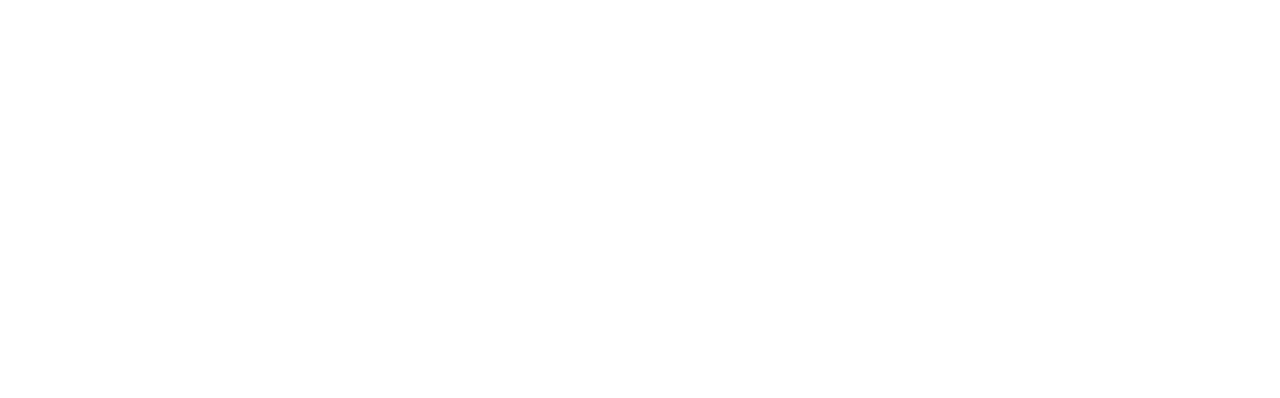
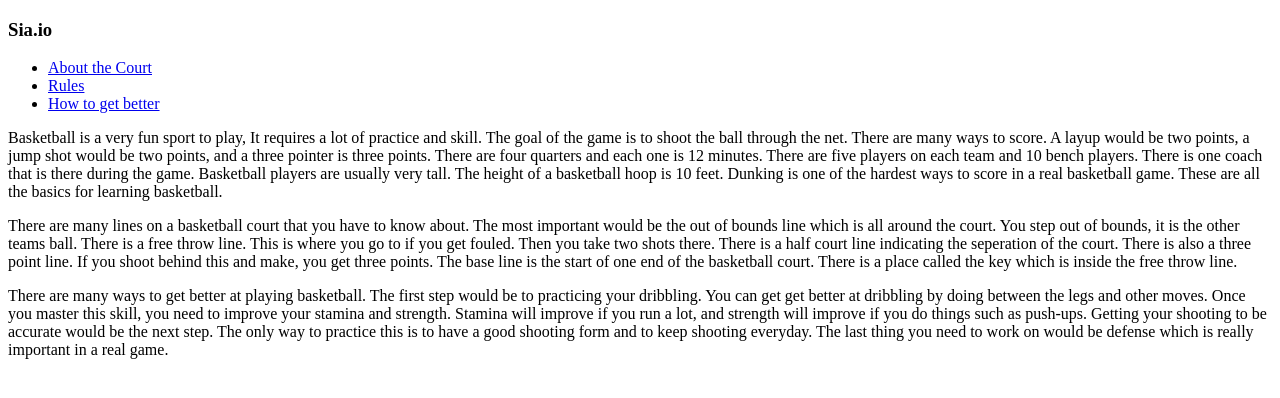
Before and after one commit to wa-crypto/food, a plain HTML site: page index.html in a window 1280 px wide. Drawn offline with Linux system fonts and the light colour scheme.

Commit message:
Update index.html

```diff
--- a/index.html
+++ b/index.html
@@ -1,7 +1,64 @@
+
+<!DOCTYPE html>
 <html>
 
 
+	<head>
+
+  <meta name="author" content="belly flop">
+  <meta name="description" content="basketball">
+  <meta name="keywords" content="teamwebsite">
+	</head>
+ <Body>
+  <title>Basketball!</title>
+
+ <link rel="stylesheet" type="text/css" href="style.css">
+
+  <div class="navBar">
+            <h3 class= "logo">Sia.io</h3>
+            <ul>
+                <li class="grow"><a href="#about">About the Court  </a></li>
+                <li class="grow"><a href="#rules">Rules</a></li>
+                <li class="grow"><a href="#better"> How to get better</a></li>
+                </ul>
+            </div>
 
 
 
+    <div class="head">
+
+       <p>
+      	 Basketball is a very fun sport to play, It requires a lot of practice and skill.
+       The goal of the game is to shoot the ball through the net. There are many ways to score. A layup
+       would be two points, a jump shot would be two points, and a three pointer is three points. There are four quarters and
+       each one is 12 minutes. There are five players on each team and 10 bench players. There is one coach that is there during
+       the game. Basketball players are usually very tall. The height of a basketball hoop is 10 feet. Dunking is one of the hardest
+       ways to score in a real basketball game. These are all the basics for learning basketball.
+       </p>
+    </div>
+
+<a name ="About the Court"></a>
+    <div class="about">
+     <p>
+	There are many lines on a basketball court that you have to know about. The most important would be the out of bounds line which is
+all around the court. You step out of bounds, it is the other teams ball. There is a free throw line. This is where you go to if you
+get fouled. Then you take two shots there. There is a half court line indicating the seperation of the court. There is also a three
+point line. If you shoot behind this and make, you get three points. The base line is the start of one end of the basketball court.
+There is a place called the key which is inside the free throw line.
+
+        </p>
+
+    </div>
+
+ <a name= " How to get better"></a>
+    <div class="better">
+        <p>
+    There are many ways to get better at playing basketball. The first step would be to practicing your dribbling. You can get
+  get better at dribbling by doing between the legs and other moves. Once you master this skill, you need to improve your stamina
+  and strength. Stamina will improve if you run a lot, and strength will improve if you do things such as push-ups. Getting your
+  shooting to be accurate would be the next step. The only way to practice this is to have a good shooting form and to keep
+  shooting everyday. The last thing you need to work on would be defense which is really important in a real game.
+     </p>
+        </div>
+    </body>
 </html>
```
